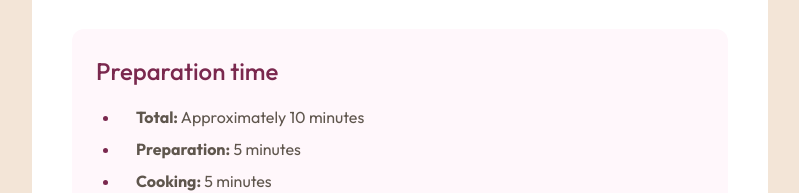
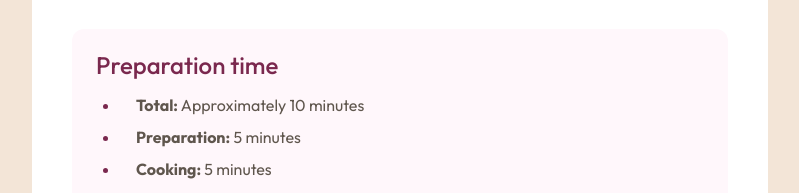
Before and after one commit to ldonnianni/recipe-page-main, a plain HTML site: page index.html in a window 1280 px wide. Shown: the part 615-808 px from the top of the page, without its empty margins (240-1039 px from the left). Drawn offline with Linux system fonts and the light colour scheme.

Commit message:
corrections02

```diff
--- a/style.css
+++ b/style.css
@@ -81,7 +81,9 @@ input, button, textarea, select {
 
 .preparation .preparation-title{
     color: var(--rose800);
+    font-size: 1.25;
     font-weight: 500;
+    line-height: 1;
     margin-bottom: 1rem;
 }
 
```
